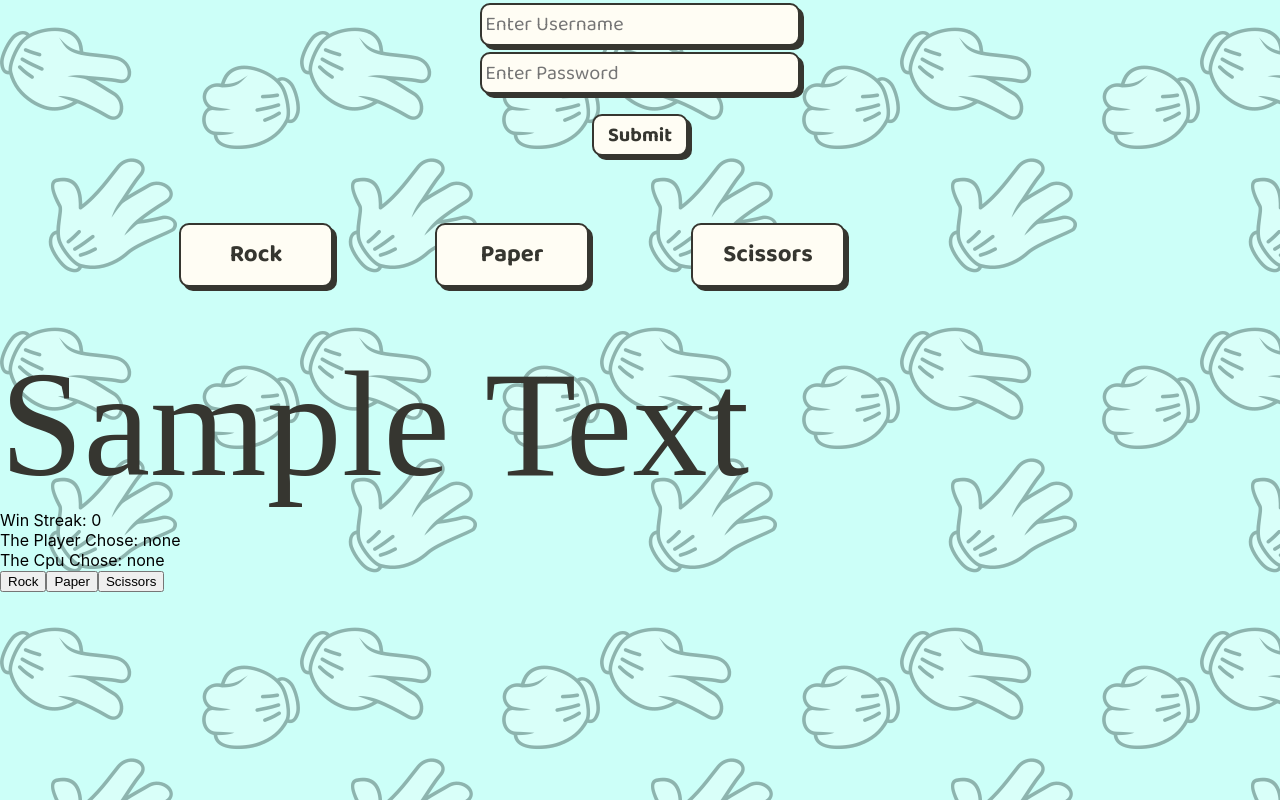
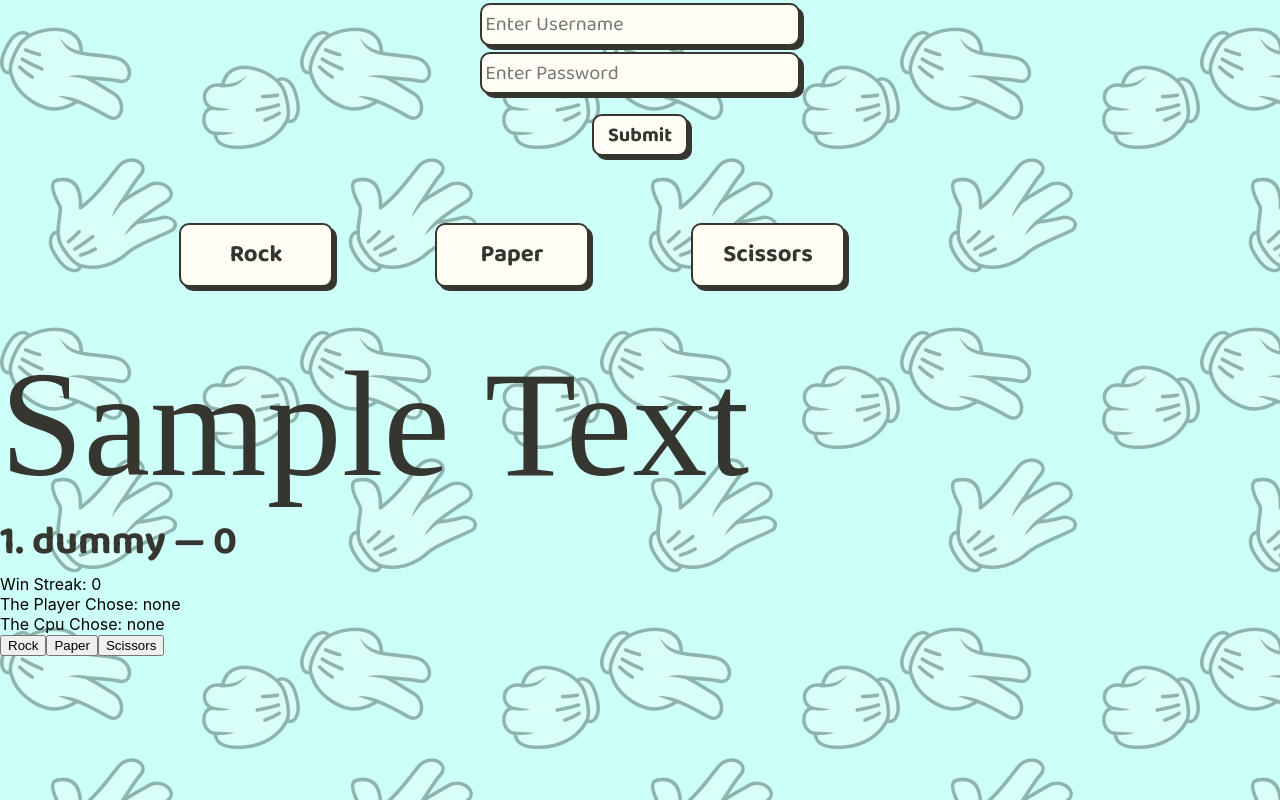
Before and after one commit to bhail300/WebDev3_RPS, a Next.js app in the folder rps/: page / in a window 1280 px wide. Built offline with nearby package versions, Linux system fonts and the light colour scheme; a web font is replaced by a local one.

Commit message:
leaderboard comp

```diff
--- /dev/null
+++ b/rps/pages/components/leaderboard/leaderboard.js
@@ -0,0 +1,21 @@
+import styled from 'styled-components';
+import { Wrapper } from '../../styles';
+import AppText from '../text/text';
+
+const LeadWrapper = styled.div`
+display:flex;
+flex-direction: row;
+`
+
+export default function Leaderboard({
+    rank="1",
+    name="dummy",
+    score=0,
+}){
+
+    return (
+        <LeadWrapper>
+            <AppText text={`${rank}. ${name} — ${score}`} style="leaderboard"></AppText>
+        </LeadWrapper>
+    )
+}
--- a/rps/pages/index.js
+++ b/rps/pages/index.js
@@ -5,6 +5,7 @@ import { Wrapper } from './styles'
 import { BackgroundImage } from './styles'
 import AppText from './components/text/text'
 import React, { useState } from 'react';
+import Leaderboard from './components/leaderboard/leaderboard'
 
 export default function Home()  {
   var [player, setPlayer] = useState("none");
@@ -48,6 +49,8 @@ export default function Home()  {
 
       <AppText></AppText>
 
+      <Leaderboard></Leaderboard>
+
        <div>Win Streak: {streak}</div>
        <div>The Player Chose: {player}</div>
        <div>The Cpu Chose: {cpu}</div>
```
